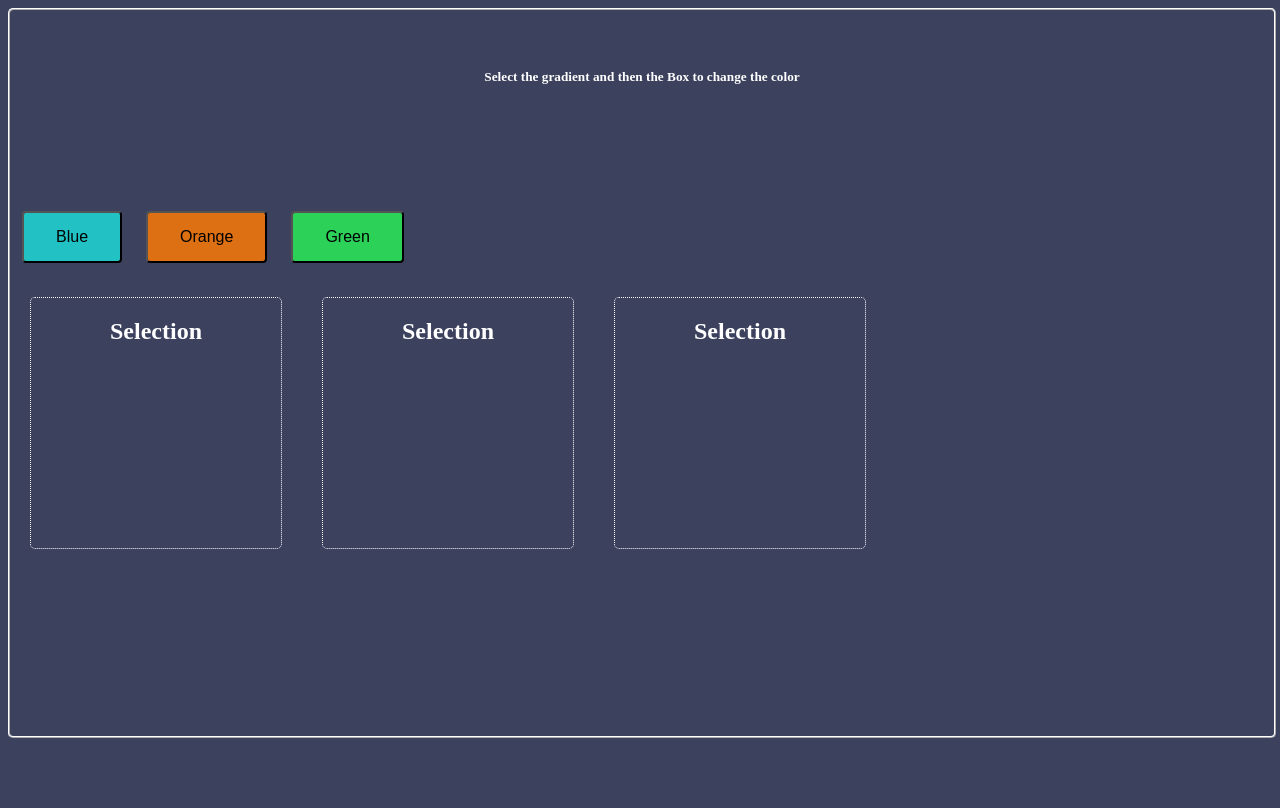
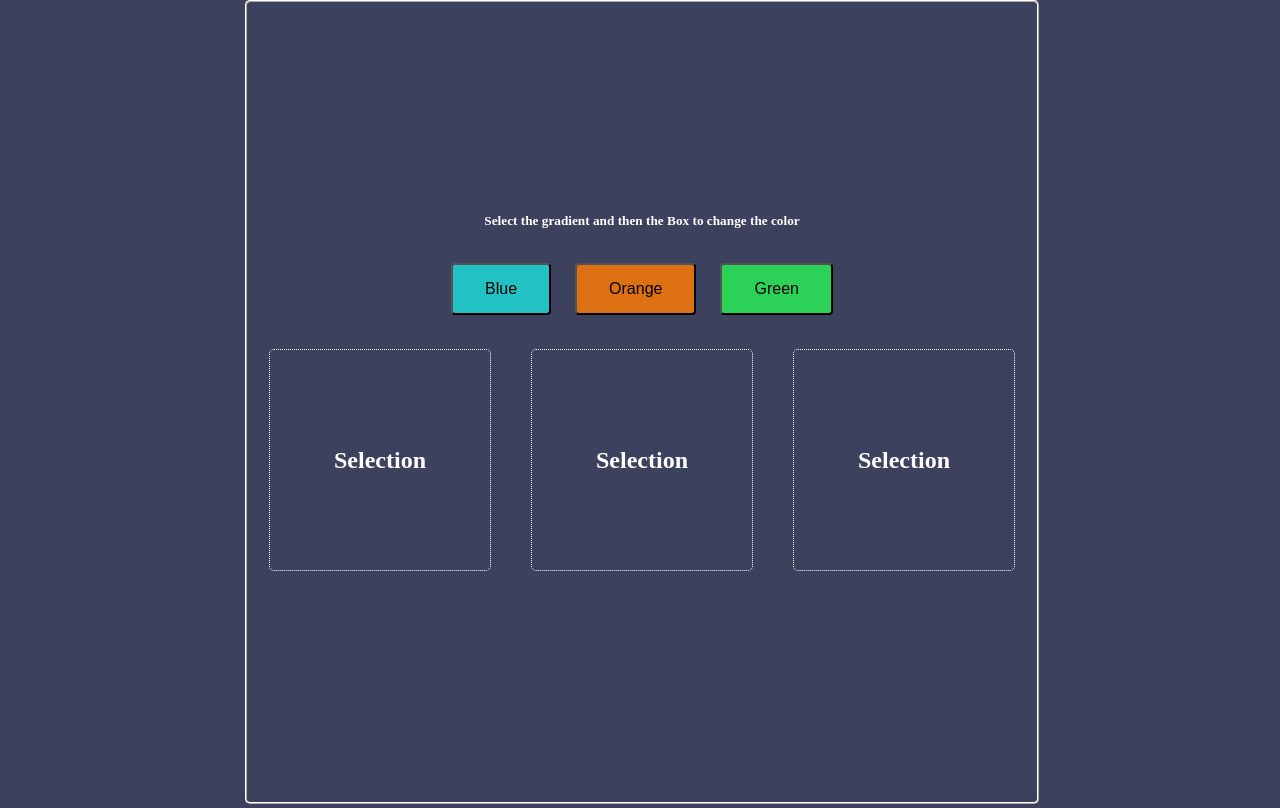
Before and after one commit to acciojob/passing-handler-prop-react-viveklb, a React app: page / in a window 1280 px wide. Built offline with nearby package versions, Linux system fonts and the light colour scheme.

Commit message:
Refactor CSS styles for layout and button components

```diff
--- a/src/styles/App.css
+++ b/src/styles/App.css
@@ -1,23 +1,30 @@
 html, body {
+    margin: 0;
     height: 100%;
     background-color: #3c415e;
+    display: flex;
+    align-items: center;
+    justify-content: center;
 }
 
 #master {
-    height: 75%;
-    vertical-align: baseline;
-    padding-top: 10%;
+    width: 100%;
+    min-height: 100%;
+    display: flex;
+    flex-direction: column;
+    align-items: center;
+    justify-content: center;
 }
 
 #root {
     height: 100%;
+    width: 100%;
 }
 
 .heading {
     color: white;
     text-align: center;
-    position: relative;
-    top: -15%;
+    margin: 0 0 20px;
 }
 
 .holder {
--- a/src/styles/Child.css
+++ b/src/styles/Child.css
@@ -1,9 +1,12 @@
 .fix-box {
-    width: 250px;
-    height: 250px;
+    width: 220px;
+    height: 220px;
     margin: 20px;
     border: 1px white dotted;
     border-radius: 5px;
+    display: flex;
+    align-items: center;
+    justify-content: center;
 }
 
 #master{
@@ -18,4 +21,7 @@
 }
 .row {
     display: flex;
+    justify-content: center;
+    align-items: center;
+    width: 100%;
 }
```
Also changed, not shown: dist/index_bundle.js.
